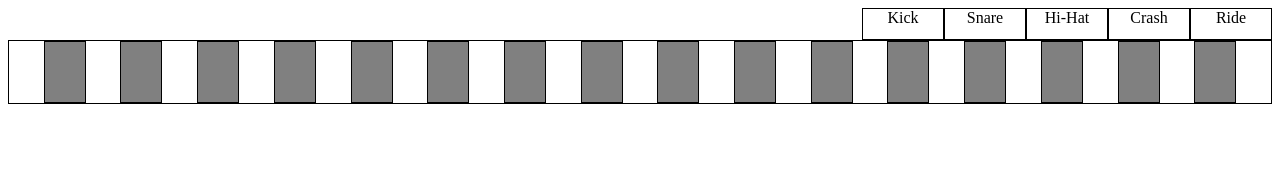
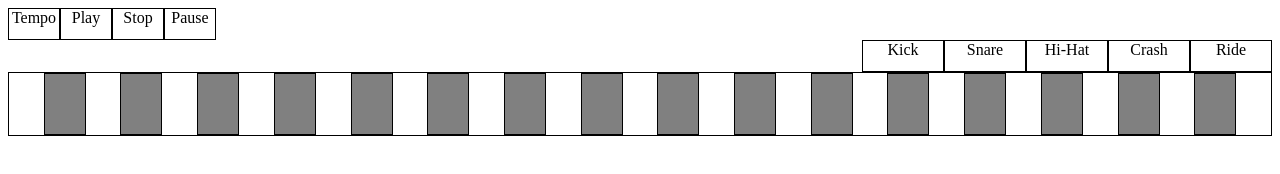
Before and after one commit to nbur4556/Drum-Machine, a plain HTML site: page index.html in a window 1280 px wide. Drawn offline with Linux system fonts and the light colour scheme.

Commit message:
Added controls section

```diff
--- a/index.html
+++ b/index.html
@@ -8,6 +8,12 @@
 
     <body>
         <article>
+            <section class="controls-section">
+                <div class="control-btn">Tempo</div>
+                <div class="control-btn">Play</div>
+                <div class="control-btn">Stop</div>
+                <div class="control-btn">Pause</div>
+            </section>
             <section class="track-tabs-section">
                 <div class="track-tab">Kick</div>
                 <div class="track-tab">Snare</div>
--- a/stylesheets/index-stylesheet.css
+++ b/stylesheets/index-stylesheet.css
@@ -1,4 +1,10 @@
 /*===== LAYOUT SECTIONS =====*/
+.controls-section{
+    display: flex;
+    flex-direction: row;
+    justify-content: left;
+}
+
 .track-tabs-section{
     display: flex;
     flex-direction: row;
@@ -14,6 +20,15 @@
 }
 
 /*===== ELEMENTS =====*/
+.control-btn{
+    border: 1px solid black;
+
+    width: 50px;
+    height: 30px;
+
+    text-align: center;
+}
+
 .track-tab{
     border: 1px solid black;
 
```
